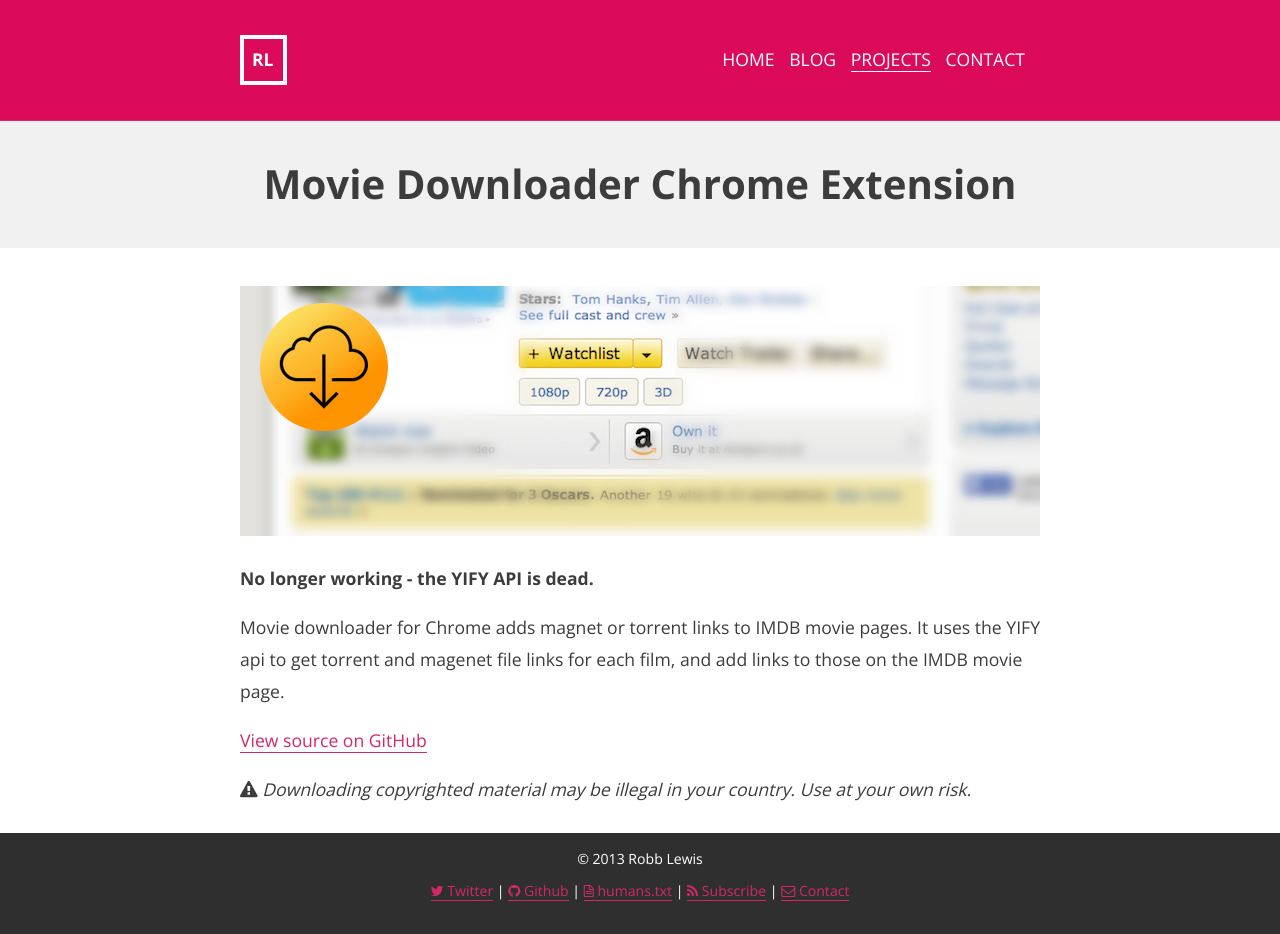
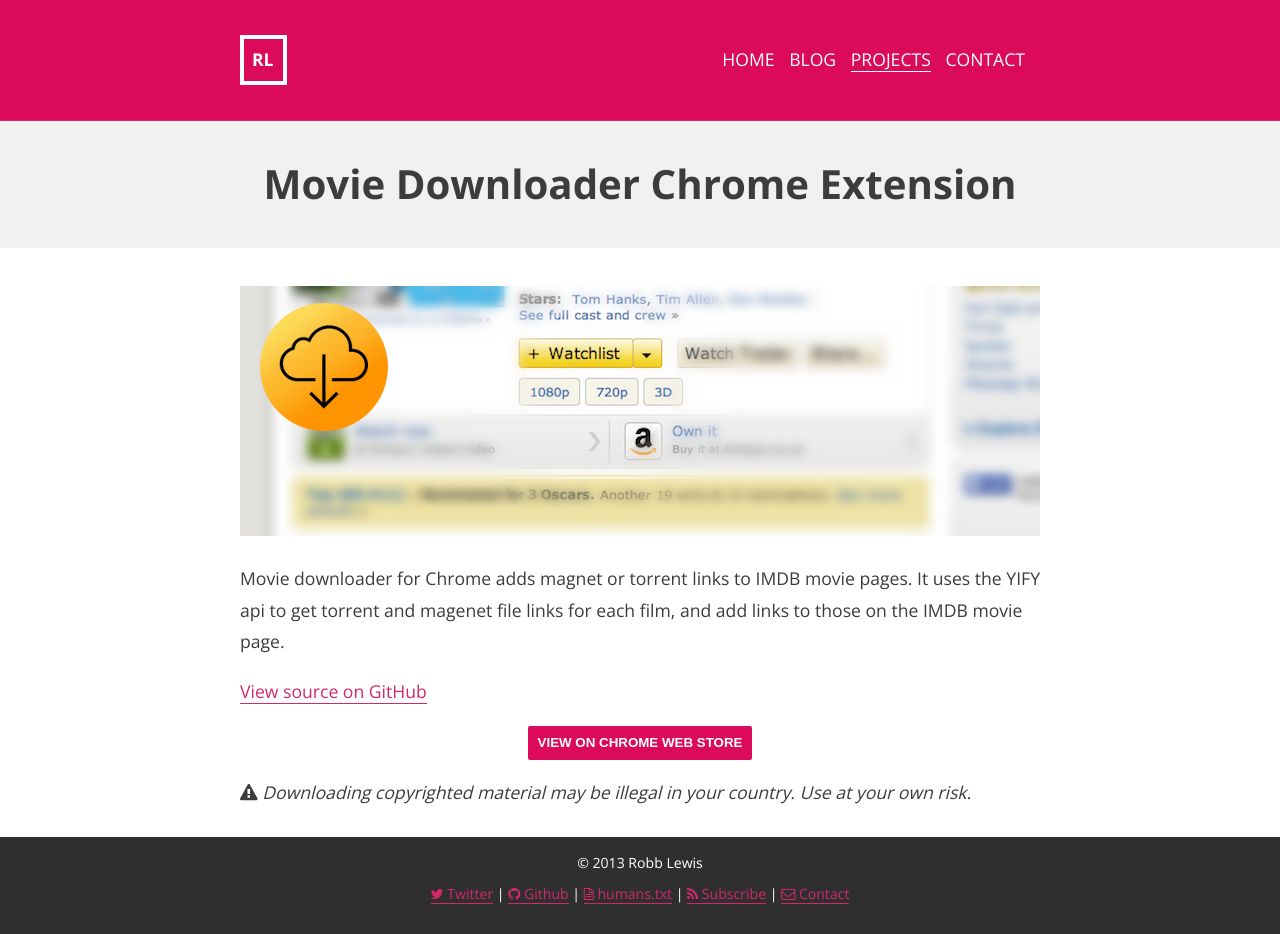
Before and after one commit to rknightuk/robblewis.me-jekyll, a Jekyll site: the page built from projects/movie-downloader-chrome/index.html, in a window 1280 px wide. Built offline with Jekyll 4.4.1, drawn with Linux system fonts in a browser that asks for light colours; Markdown is read by kramdown in place of the engine named in the settings.

Commit message:
Extension is back

```diff
--- a/projects/movie-downloader-chrome/index.html
+++ b/projects/movie-downloader-chrome/index.html
@@ -5,24 +5,12 @@
 
 <p><img src="movie-downloader-chrome.png"></p>
 
-<p><strong>No longer working - the YIFY API is dead.</strong></p>
+<!-- <p><strong>No longer working - the YIFY API is dead.</strong></p> -->
 
 <p>Movie downloader for Chrome adds magnet or torrent links to IMDB movie pages. It uses the YIFY api to get torrent and magenet file links for each film, and add links to those on the IMDB movie page.</p>
 
 <p><a href="https://github.com/rmlewisuk/imdb-downloader">View source on GitHub</a></p>
 
-<!-- <p class="button"><button onclick="chrome.webstore.install()" id="install-button">Add to Chrome</button></p>
-
-<p class="button"><button onclick="window.location.href = 'https://chrome.google.com/webstore/detail/movie-downloader/dinhogfacedcmkmbkidnlcchcoanjgma'" id="install-link">View on Chrome Web Store</button></p> -->
-
-<script>
-// var check = window.chrome;
-// if (check) {
-// 	document.getElementById('install-link').style.display = 'none';
-// }
-// else {
-// 	document.getElementById('install-button').style.display = 'none';
-// }
-</script>
+<p class="button"><button onclick="window.location.href = 'https://chrome.google.com/webstore/detail/movie-downloader/dinhogfacedcmkmbkidnlcchcoanjgma'" id="install-link">View on Chrome Web Store</button></p>
 
 <p><em><i class="fa fa-exclamation-triangle"></i> Downloading copyrighted material may be illegal in your country. Use at your own risk.</em></p>
```
